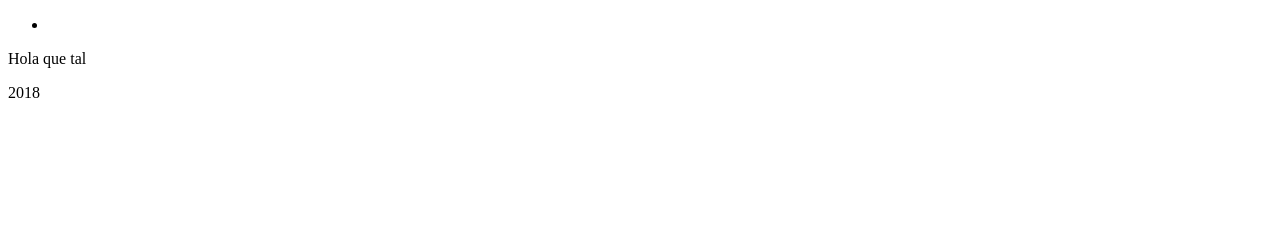
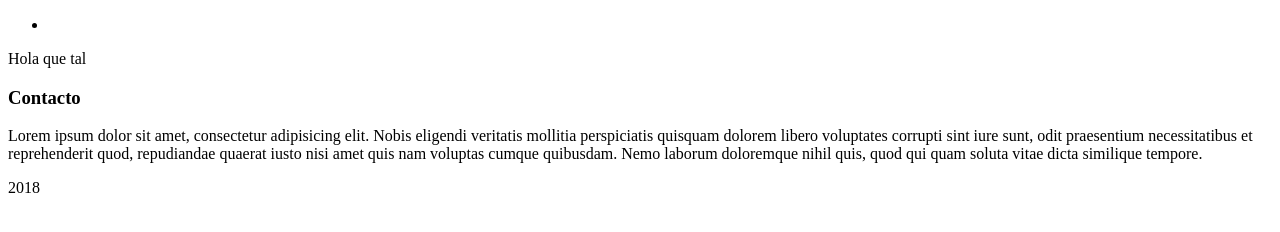
Before and after one commit to leyorgar/Floristeria, a plain HTML site: page index.html in a window 1280 px wide. Drawn offline with Linux system fonts and the light colour scheme.

Commit message:
Actualizado contacto

```diff
--- a/index.html
+++ b/index.html
@@ -13,6 +13,8 @@
 	<title> Hola </title>
 	<main>
 		<p>Hola que tal</p>
+		<h3>Contacto</h3>
+		<p>Lorem ipsum dolor sit amet, consectetur adipisicing elit. Nobis eligendi veritatis mollitia perspiciatis quisquam dolorem libero voluptates corrupti sint iure sunt, odit praesentium necessitatibus et reprehenderit quod, repudiandae quaerat iusto nisi amet quis nam voluptas cumque quibusdam. Nemo laborum doloremque nihil quis, quod qui quam soluta vitae dicta similique tempore.</p>
 	</main>
 	<footer>
 		2018
```
